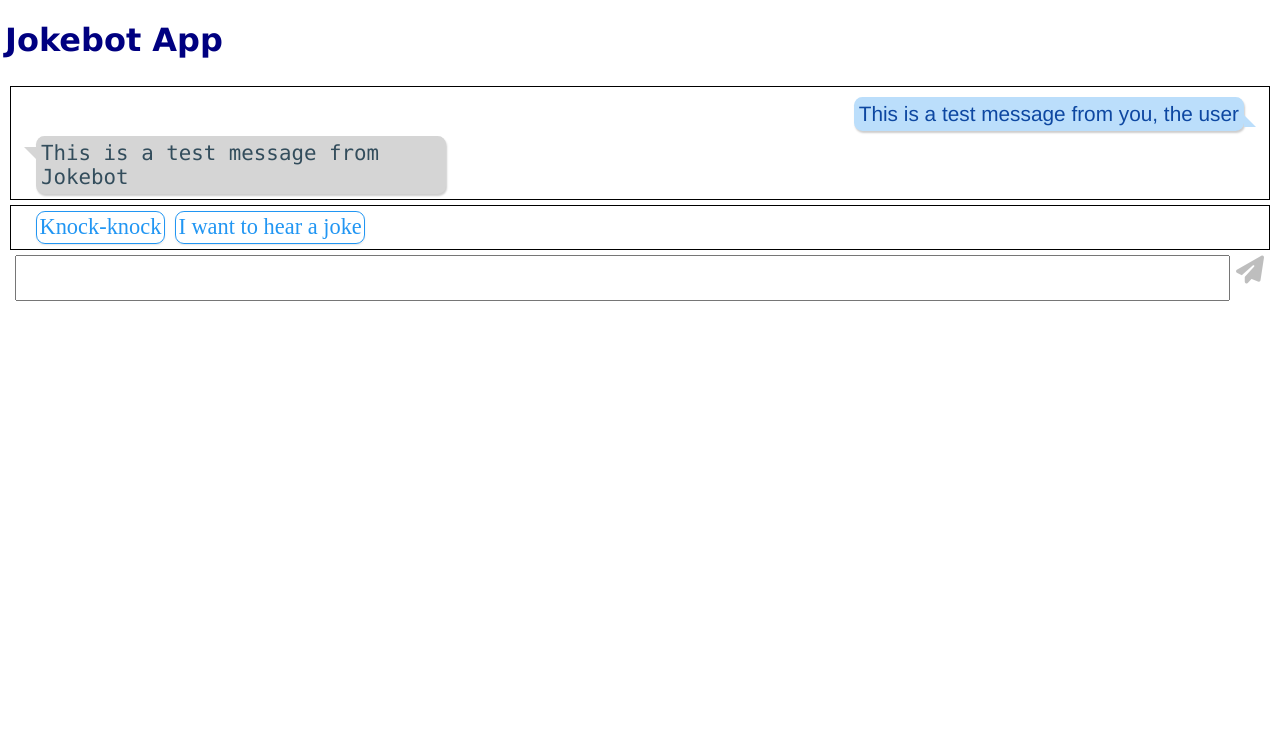
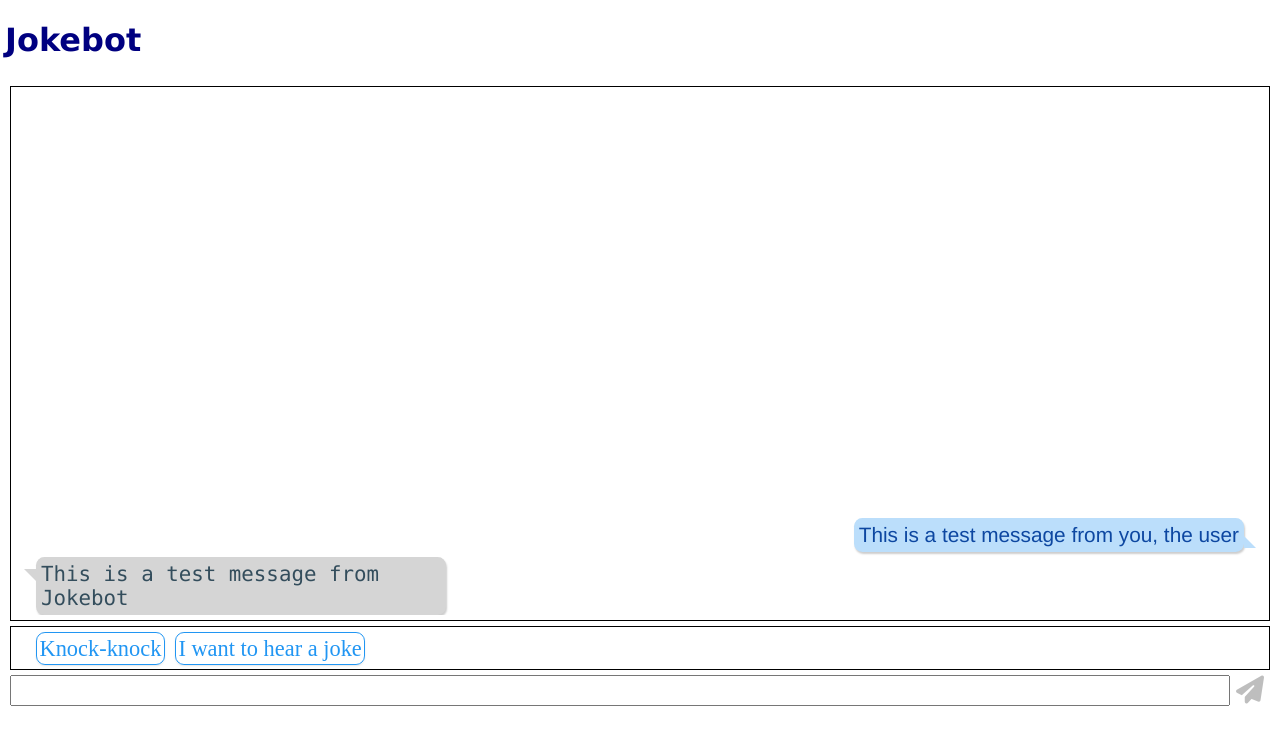
Before and after one commit to Nathandroid/jokebot, a Django app: page /chat/ in a window 1280 px wide. Shown: the top 745 px of the page. Run offline with Django 3.2, Linux system fonts and the light colour scheme; some libraries are stand-ins or nearby versions.

Commit message:
Finalized app layout

```diff
--- a/app/static/app/styles.css
+++ b/app/static/app/styles.css
@@ -22,22 +22,23 @@ ul { /* get rid of margins for upcoming lists */
 }
 
 .chat-container {
-	height: 90%;
+	height: 625px; /* tentative fix */
 	/* flexbox reference: https://stackoverflow.com/questions/6401869/stacking-divs-from-bottom-to-top*/
+	flex-grow: 5;
 	display: flex;
 	justify-content: flex-end;
 	flex-direction: column;
 }
 
 .message-container {
-	height: 10%;
 	margin-bottom: 5px;
 	/* flex-grow shorthand: https://stackoverflow.com/questions/37745051/make-div-fill-remaining-horizontal-space-in-flexbox*/
 	display: flex;
 	flex-direction: column;
-	flex: 1;
 	justify-content: flex-end;
+	flex-grow: 10;
 	border: 1px solid black;
+	overflow-y: auto;
 }
 
 .messages { /* list of messages */
@@ -45,6 +46,7 @@ ul { /* get rid of margins for upcoming lists */
 	flex-direction: column;
 	padding-left: 20px;
 	padding-right: 20px;
+	overflow-y: scroll;
 }
 
 /* chat bubble reference: https://projects.verou.me/bubbly/ */
@@ -136,6 +138,7 @@ ul { /* get rid of margins for upcoming lists */
 .chat-box {
 	display: inline-flex;
 	flex-direction: row;
+	padding-left: 0px;
 }
 
 .edit-text {
--- a/app/templates/app/base.html
+++ b/app/templates/app/base.html
@@ -1,5 +1,4 @@
 <!DOCTYPE html>
-<html>
 <head>
 	<title> {% block title %} {% endblock %} </title>
 
@@ -10,8 +9,6 @@
 </head>
 
 <body>
-    <div id="content">
-        {% block content %}{% endblock %}
-    </div>
+	{% block header %} {% endblock %}
+    {% block content %} {% endblock %}
 </body>
-</html>
--- a/app/templates/app/chat.html
+++ b/app/templates/app/chat.html
@@ -7,18 +7,16 @@
 {% block head %}
 <!-- get css from static directory -->
 <link rel="stylesheet" type="text/css" href="{% static 'app/styles.css' %}">
-
 {% endblock %}
 
+{% block header %} <h1>Jokebot</h1> {% endblock %}
+
 {% block content %}
-<h1>Jokebot App</h1>
-<body>
 <div class="container chat-container">
 	<div class="container message-container">
 		<ul class="messages">
 			<div class="message user-message">This is a test message from you, the user</div>
 			<div class="message bot-message">This is a test message from Jokebot</div>
-			</ul>
 	</div>
 
 	<div class="container input-container preset-container">
@@ -33,5 +31,4 @@
 		<i class="fas fa-paper-plane"></i>
 	</div>
 </div>
-</body>
 {% endblock %}
```
Lines whose indentation alone changed are shown as unchanged.
